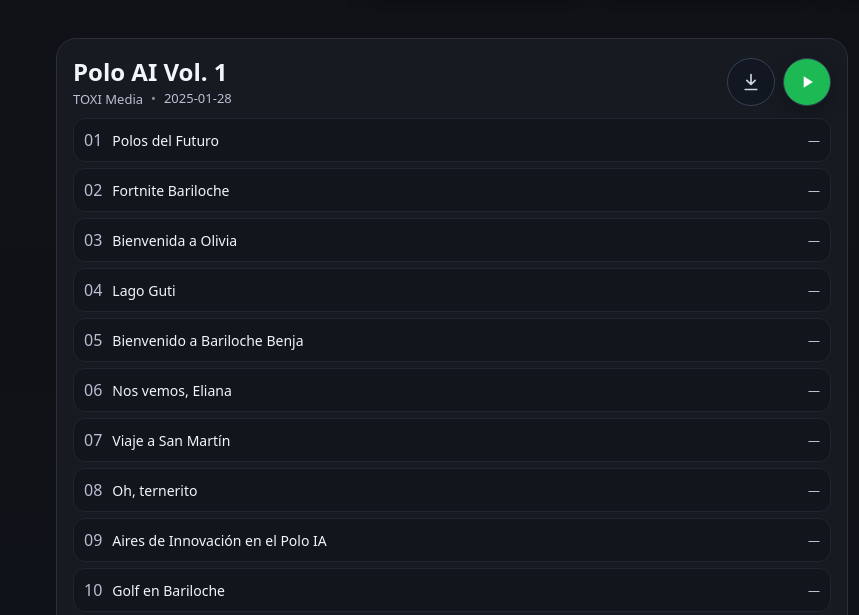
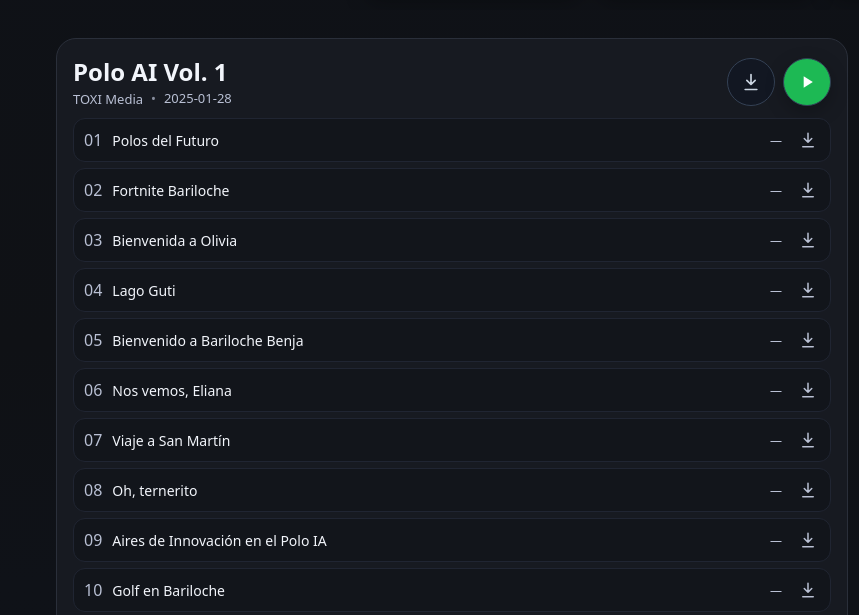
Before and after one commit to mneuronico/spotifai, a plain HTML site: page index.html in a window 1280 px wide. Shown: the part 456-1071 px from the top of the page, 0-859 px from the left. Drawn offline with Linux system fonts and the light colour scheme.

Commit message:
Add per-track MP3 download button
Each row in the track list gets a download link that saves the song as
"Album - NN - Title.mp3" without triggering playback.

Co-Authored-By: Claude Opus 5.5 <noreply@anthropic.com>

```diff
--- a/script.js
+++ b/script.js
@@ -184,6 +184,12 @@ function trackCoverUrl(album, track){
   if (track.pngExists) return encodePath(`${album.folder}/${track.base}.png`);
   if (album.coverExists) return encodePath(`${album.folder}/cover.png`);
   return makePlaceholderDataURL(album.title);
+}
+
+function trackDownloadFilename(album, track){
+  // "Álbum - 01 - Título.mp3", sin caracteres inválidos en Windows/macOS
+  const name = `${album.title} - ${track.base}`.replace(/[\\/:*?"<>|]+/g, '_').trim();
+  return `${name}.mp3`;
 }
 
 function albumCoverUrl(album){
@@ -879,7 +885,17 @@ function selectAlbum(idx){
     dur.className = 'duration';
     dur.textContent = (typeof t.duration === 'number') ? fmtTime(t.duration) : '—';
 
-    li.append(num, title, dur);
+    const dl = document.createElement('a');
+    dl.className = 'track-download';
+    dl.href = encodePath(`${album.folder}/${t.base}.mp3`);
+    dl.download = trackDownloadFilename(album, t);
+    dl.title = `Descargar «${t.title}» (MP3)`;
+    dl.setAttribute('aria-label', `Descargar ${t.title} en MP3`);
+    dl.innerHTML = '<svg viewBox="0 0 24 24" width="18" height="18" aria-hidden="true"><path d="M12 3v12M7 10l5 5 5-5M5 21h14" fill="none" stroke="currentColor" stroke-width="2" stroke-linecap="round" stroke-linejoin="round"/></svg>';
+    // Que el click en descargar no dispare la reproducción de la fila
+    dl.addEventListener('click', (e) => e.stopPropagation());
+
+    li.append(num, title, dur, dl);
     els.trackList.appendChild(li);
   });
 
--- a/styles.css
+++ b/styles.css
@@ -193,13 +193,20 @@ body{
 .tracks-panel h2{margin:0 0 10px}
 .track-list{list-style:none;margin:0;padding:0;display:flex;flex-direction:column;gap:6px}
 .track{
-  display:grid;grid-template-columns:auto 1fr auto;gap:10px;align-items:center;
+  display:grid;grid-template-columns:auto 1fr auto auto;gap:10px;align-items:center;
   background:#12151b;border:1px solid #202532;border-radius:12px;padding:10px;cursor:pointer;
 }
 .track:hover{background:#151923}
 .track .num{color:var(--muted);font-variant-numeric:tabular-nums}
 .track .title{font-size:14px}
 .track .duration{color:var(--muted);font-size:12px}
+.track-download{
+  display:grid;place-items:center;
+  width:32px;height:32px;margin:-6px -4px -6px 0;
+  border-radius:999px;color:var(--muted);text-decoration:none;
+}
+.track-download:hover{color:var(--text);background:#1c2230}
+.track-download:focus-visible{outline:2px solid var(--accent);outline-offset:1px;color:var(--text)}
 
 .album-artist{
   margin-top:2px;
```
